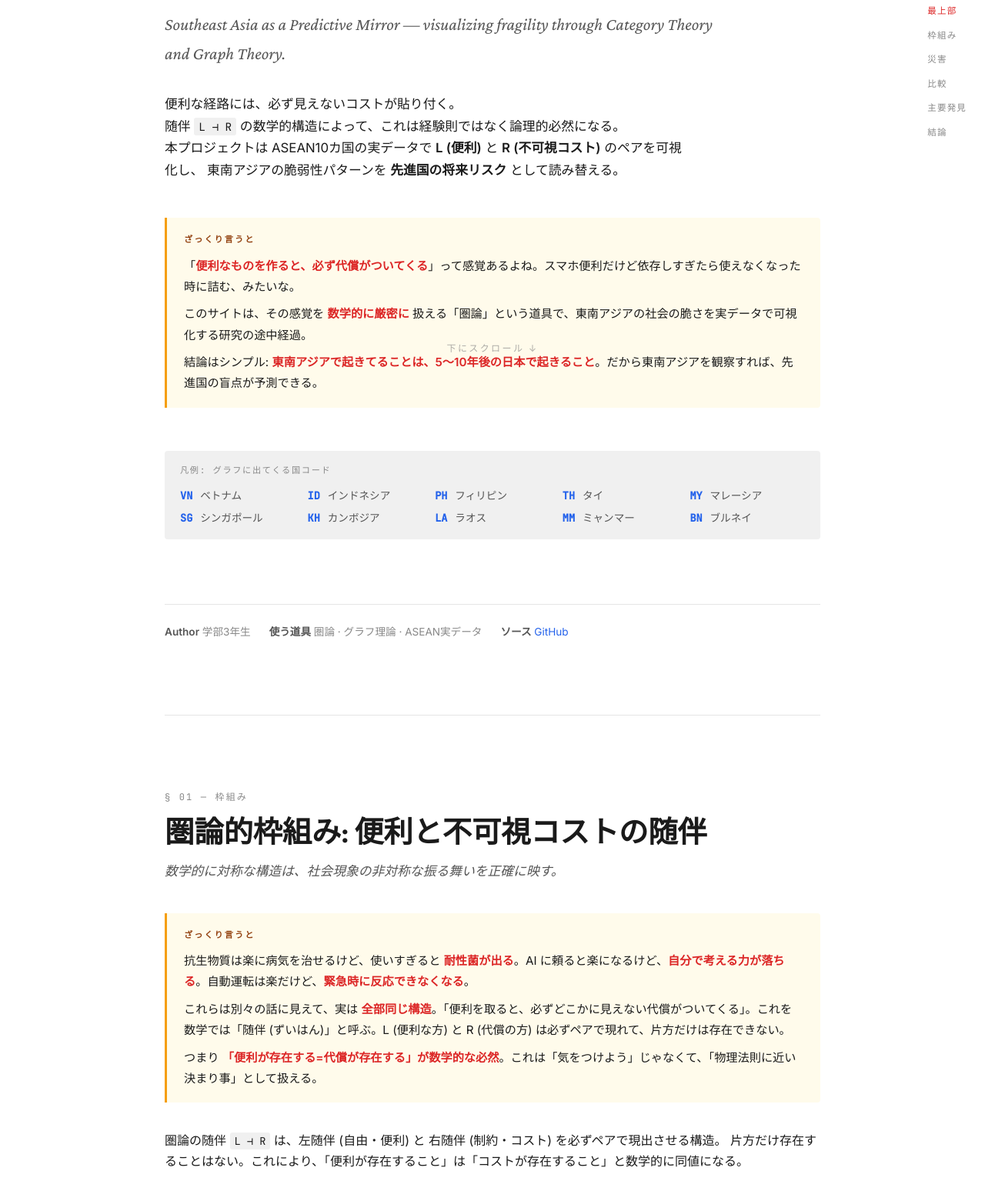
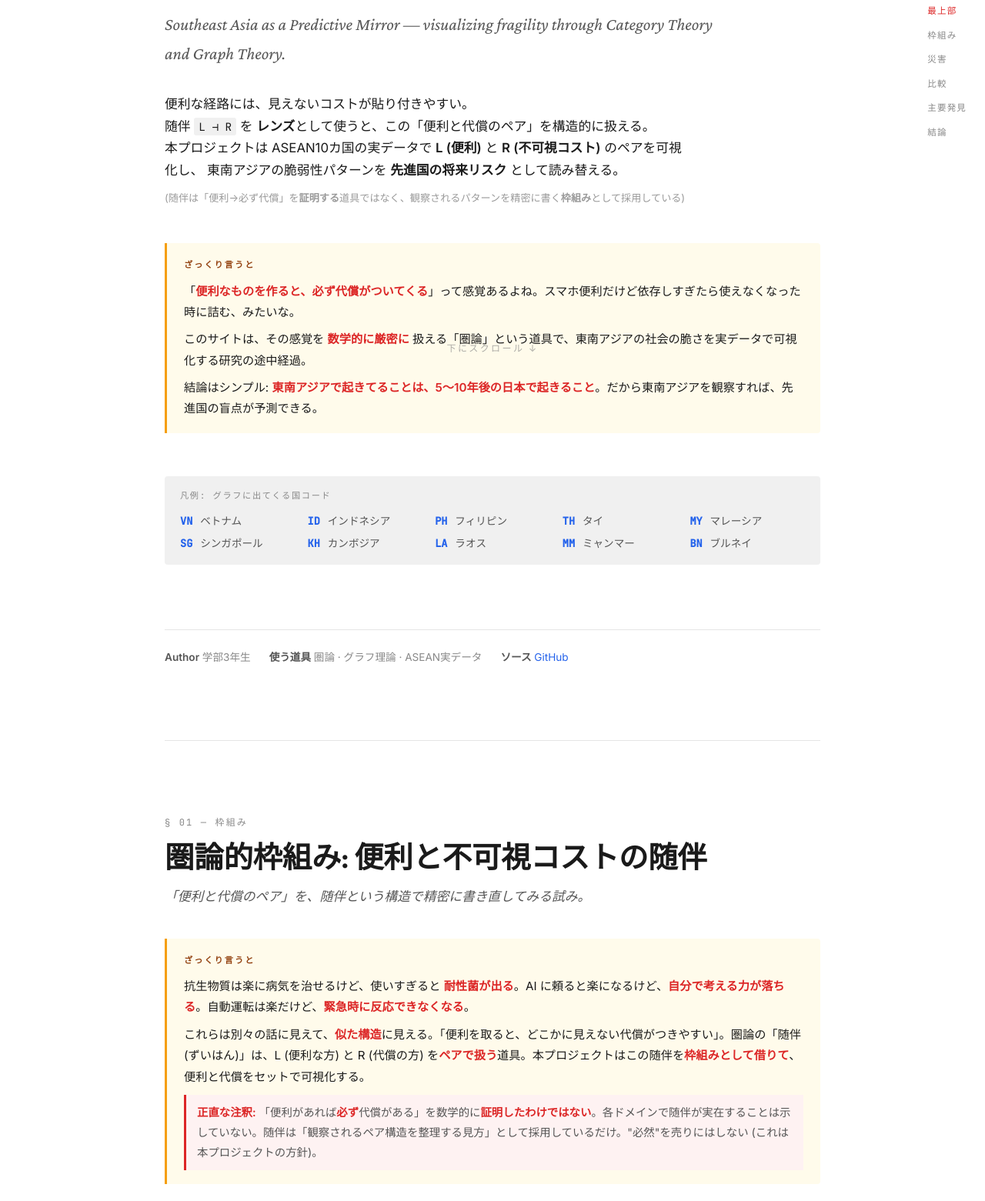
Before and after one commit to hajimedayo328/southeast-asia-fragility, a plain HTML site: page docs/index.html in a window 1280 px wide. Shown: the part 307-1868 px from the top of the page at 77% size. Drawn offline with nearby package versions, Linux system fonts and the light colour scheme.

Commit message:
docs: honest framing of the adjunction + sequential section numbers (entry polish)
Externalization pass on the entry page (index.html):
- Softened the central overclaim. Hero said the adjunction makes 'convenience
  -> cost' a '論理的必然 / 数学的必然 / 数学的に同値'. That's not proven (the
  project never shows an adjunction actually exists per domain) and it
  contradicts the project's own policy '必然性は売りに押し出さない'. Reframed
  L⊣R as a LENS/framework we adopt to track convenience+cost as a pair, with an
  explicit caveat that necessity is NOT claimed.
- Fixed sloppy section numbering that a reviewer would notice: §01 jumped to
  §05 and §08 appeared twice. Now sequential §01–§06.
- Added .pitch-caveat style. Browser-verified (caveats render, numbers
  sequential, no real console errors).

```diff
--- a/docs/index.html
+++ b/docs/index.html
@@ -41,10 +41,11 @@
   <h1>東南アジアの脆弱性は<br><span class="accent">先進国の予言</span>である</h1>
   <p class="subtitle">Southeast Asia as a Predictive Mirror — visualizing fragility through Category Theory and Graph Theory.</p>
   <p class="pitch">
-    便利な経路には、必ず見えないコストが貼り付く。<br>
-    随伴 <code>L ⊣ R</code> の数学的構造によって、これは経験則ではなく論理的必然になる。<br>
+    便利な経路には、見えないコストが貼り付きやすい。<br>
+    随伴 <code>L ⊣ R</code> を <strong>レンズ</strong>として使うと、この「便利と代償のペア」を構造的に扱える。<br>
     本プロジェクトは ASEAN10カ国の実データで <strong>L (便利)</strong> と <strong>R (不可視コスト)</strong> のペアを可視化し、
     東南アジアの脆弱性パターンを <strong>先進国の将来リスク</strong> として読み替える。
+    <span class="pitch-caveat">(随伴は「便利→必ず代償」を<strong>証明する</strong>道具ではなく、観察されるパターンを精密に書く<strong>枠組み</strong>として採用している)</span>
   </p>
   <div class="plain-jp">
     <p>「<strong>便利なものを作ると、必ず代償がついてくる</strong>」って感覚あるよね。スマホ便利だけど依存しすぎたら使えなくなった時に詰む、みたいな。</p>
@@ -79,17 +80,18 @@
 <section id="framework">
   <span class="section-num">§ 01 — 枠組み</span>
   <h2>圏論的枠組み: 便利と不可視コストの随伴</h2>
-  <p class="lede">数学的に対称な構造は、社会現象の非対称な振る舞いを正確に映す。</p>
+  <p class="lede">「便利と代償のペア」を、随伴という構造で精密に書き直してみる試み。</p>
 
   <div class="plain-jp">
     <p>抗生物質は楽に病気を治せるけど、使いすぎると <strong>耐性菌が出る</strong>。AI に頼ると楽になるけど、<strong>自分で考える力が落ちる</strong>。自動運転は楽だけど、<strong>緊急時に反応できなくなる</strong>。</p>
-    <p>これらは別々の話に見えて、実は <strong>全部同じ構造</strong>。「便利を取ると、必ずどこかに見えない代償がついてくる」。これを数学では「随伴 (ずいはん)」と呼ぶ。L (便利な方) と R (代償の方) は必ずペアで現れて、片方だけは存在できない。</p>
-    <p>つまり <strong>「便利が存在する=代償が存在する」が数学的な必然</strong>。これは「気をつけよう」じゃなくて、「物理法則に近い決まり事」として扱える。</p>
+    <p>これらは別々の話に見えて、<strong>似た構造</strong>に見える。「便利を取ると、どこかに見えない代償がつきやすい」。圏論の「随伴 (ずいはん)」は、L (便利な方) と R (代償の方) を<strong>ペアで扱う</strong>道具。本プロジェクトはこの随伴を<strong>枠組みとして借りて</strong>、便利と代償をセットで可視化する。</p>
+    <p class="caveat"><strong>正直な注釈:</strong> 「便利があれば<strong>必ず</strong>代償がある」を数学的に<strong>証明したわけではない</strong>。各ドメインで随伴が実在することは示していない。随伴は「観察されるペア構造を整理する見方」として採用しているだけ。"必然"を売りにはしない (これは本プロジェクトの方針)。</p>
   </div>
 
   <p>
-    圏論の随伴 <code>L ⊣ R</code> は、左随伴 (自由・便利) と 右随伴 (制約・コスト) を必ずペアで現出させる構造。
-    片方だけ存在することはない。これにより、「便利が存在すること」は「コストが存在すること」と数学的に同値になる。
+    圏論の随伴 <code>L ⊣ R</code> は、左随伴 (自由・便利) と 右随伴 (制約・コスト) をペアで扱う構造。
+    本プロジェクトではこれを「便利 L と不可視コスト R を同時に追跡する記法」として使う
+    (L だけ・R だけを別々に語るのではなく、必ずセットで見る、という規律を与えてくれる)。
   </p>
 
   <div class="adjunction">
@@ -130,7 +132,7 @@
 
 <!-- ============ DISASTER ============ -->
 <section id="disaster">
-  <span class="section-num">§ 05 — 事例C · 災害</span>
+  <span class="section-num">§ 02 — 事例 · 災害都市</span>
   <h2>災害時の都市インフラ脆弱性</h2>
   <p class="lede">沖積平野の3大都市 (ジャカルタ・マニラ・ハノイ) が抱える共通の脆弱性。</p>
 
@@ -171,7 +173,7 @@
 
 <!-- ============ COMPARISON ============ -->
 <section id="comparison">
-  <span class="section-num">§ 06 — ASEAN10カ国 概観</span>
+  <span class="section-num">§ 03 — ASEAN10カ国 概観</span>
   <h2>ASEAN10の比較指標</h2>
   <p class="lede">経済規模・都市集中・電気アクセス・通信普及・宗教・植民地経路の同時マップ。</p>
 
@@ -213,7 +215,7 @@
 
 <!-- ============ KEY FINDINGS ============ -->
 <section id="findings">
-  <span class="section-num">§ 07 — KEY FINDINGS · 主要発見</span>
+  <span class="section-num">§ 04 — KEY FINDINGS · 主要発見</span>
   <h2>本プロジェクトで見えた 4つのこと</h2>
   <p class="lede">「東南アジアの脆弱性は先進国の予言」を支える 4 つの具体的発見。</p>
 
@@ -279,7 +281,7 @@
 
 <!-- ============ SYNTHESIS ============ -->
 <section id="synthesis">
-  <span class="section-num">§ 08 — 統合と結論</span>
+  <span class="section-num">§ 05 — 統合と結論</span>
   <h2>東南アジアは先進国の予言である</h2>
   <p class="lede">同じ構造、別のスケール、同じ未来。</p>
 
@@ -344,7 +346,7 @@
 
 <!-- ============ NEXT ============ -->
 <section id="next">
-  <span class="section-num">§ 08 — 次の課題</span>
+  <span class="section-num">§ 06 — 次の課題</span>
   <h2>これから詰めること</h2>
   <ul class="clean">
     <li>「両立可能性 2-cell」の数学的厳密定義 (自然変換 or rewriting規則)</li>
--- a/docs/style.css
+++ b/docs/style.css
@@ -340,6 +340,15 @@ section h3 {
   margin-top: 10px;
   font-size: 0.9rem;
   color: var(--fg-sub);
+}
+
+.pitch-caveat {
+  display: block;
+  margin-top: 12px;
+  font-size: 0.82rem;
+  line-height: 1.6;
+  color: var(--fg-mute);
+  opacity: 0.85;
 }
 
 /* ---------- Hypothesis Cards ---------- */
```
